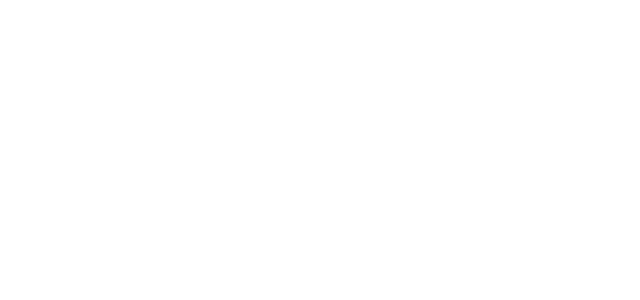
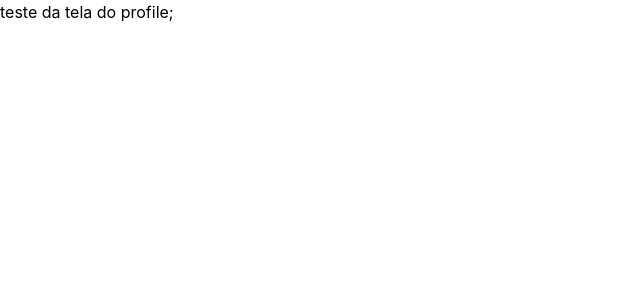
Before and after one commit to fernandasfarias/taskFlow-frontEnd, a React (Vite) app: page /profile in a window 1280 px wide. Before the commit this address had no page. Shown: the top 300 px of the page, without its empty margins (0-640 px from the left). Built offline with nearby package versions, Linux system fonts and the light colour scheme.

Commit message:
feat: adiciona rota para tela de perfil

```diff
--- a/src/App.jsx
+++ b/src/App.jsx
@@ -8,18 +8,25 @@
 import Empresa from "./pages/onboarding/empresa/Empresa";
 import Especialidades from "./pages/onboarding/especialidades/Especialidades";
 
+import Profile from "./pages/Perfil/Perfil";
+
 export default function App() {
   return (
     <Routes>
 
+      {/* tela de login e tela de cadastro */}
       <Route path="/" element={<Autenticacao />} />
-      <Route path="/dashboard" element={<DashBoardPage />} />
 
-      {/* onboarding */}
+      {/* onboarding: cadastro das certificacoes, especialidades ou empresa do cliente*/}
       <Route path="/onboarding/certificacoes" element={<Certificacoes />}></Route>
       <Route path="/onboarding/especialidades" element={<Especialidades />}></Route>
       <Route path="/onboarding/empresa" element={<Empresa />}></Route>
 
+      {/* dashboard: tela principal */}
+      <Route path="/dashboard" element={<DashBoardPage />} />
+
+      {/* tela de perfil */}
+      <Route path="/profile" element={<Profile />}></Route>
 
     </Routes>
   );
--- /dev/null
+++ b/src/pages/Perfil/Perfil.jsx
@@ -0,0 +1,5 @@
+export default function Profile(){
+    return(
+        <div>teste da tela do profile;</div>
+    )
+}
```
